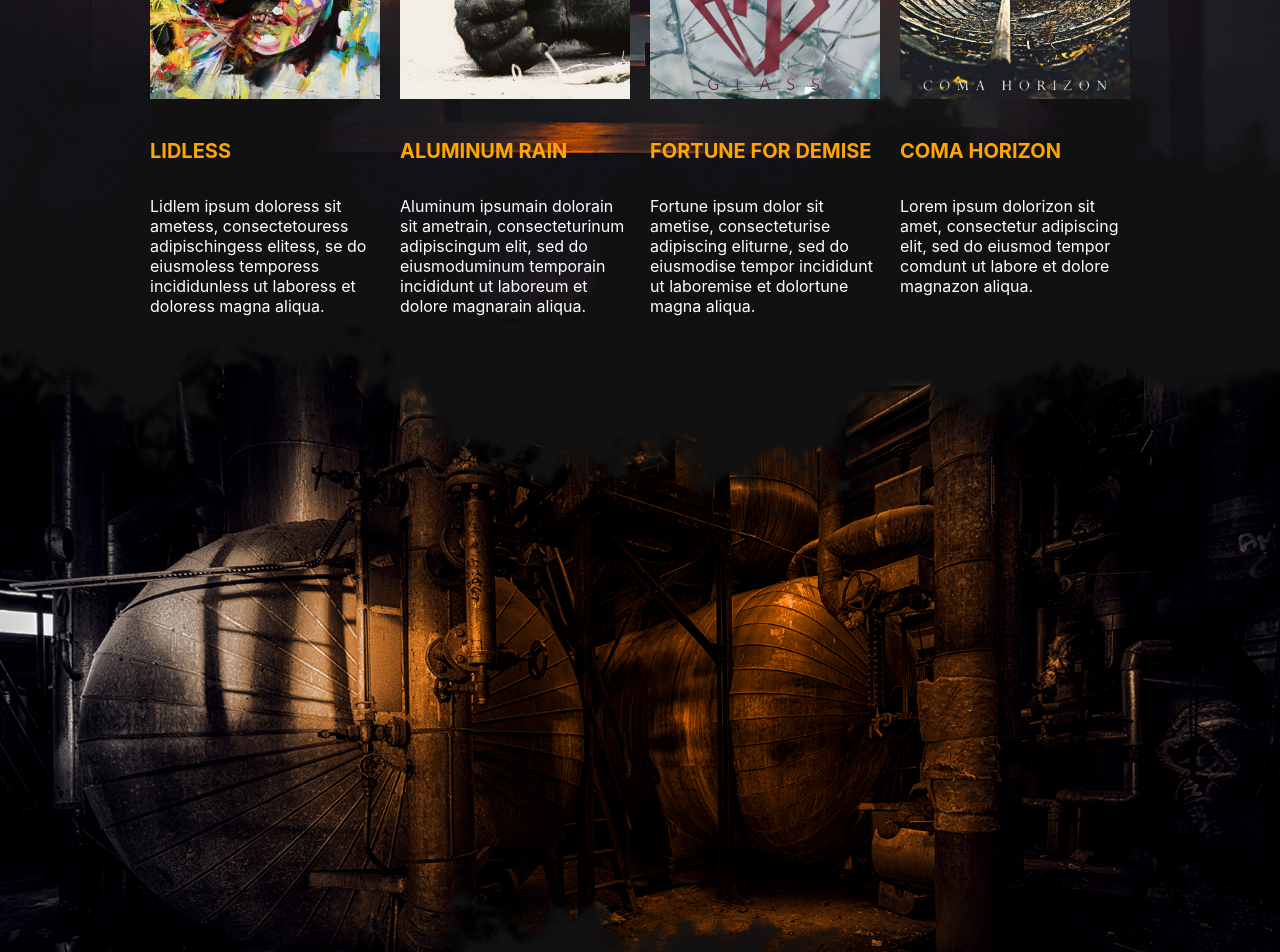
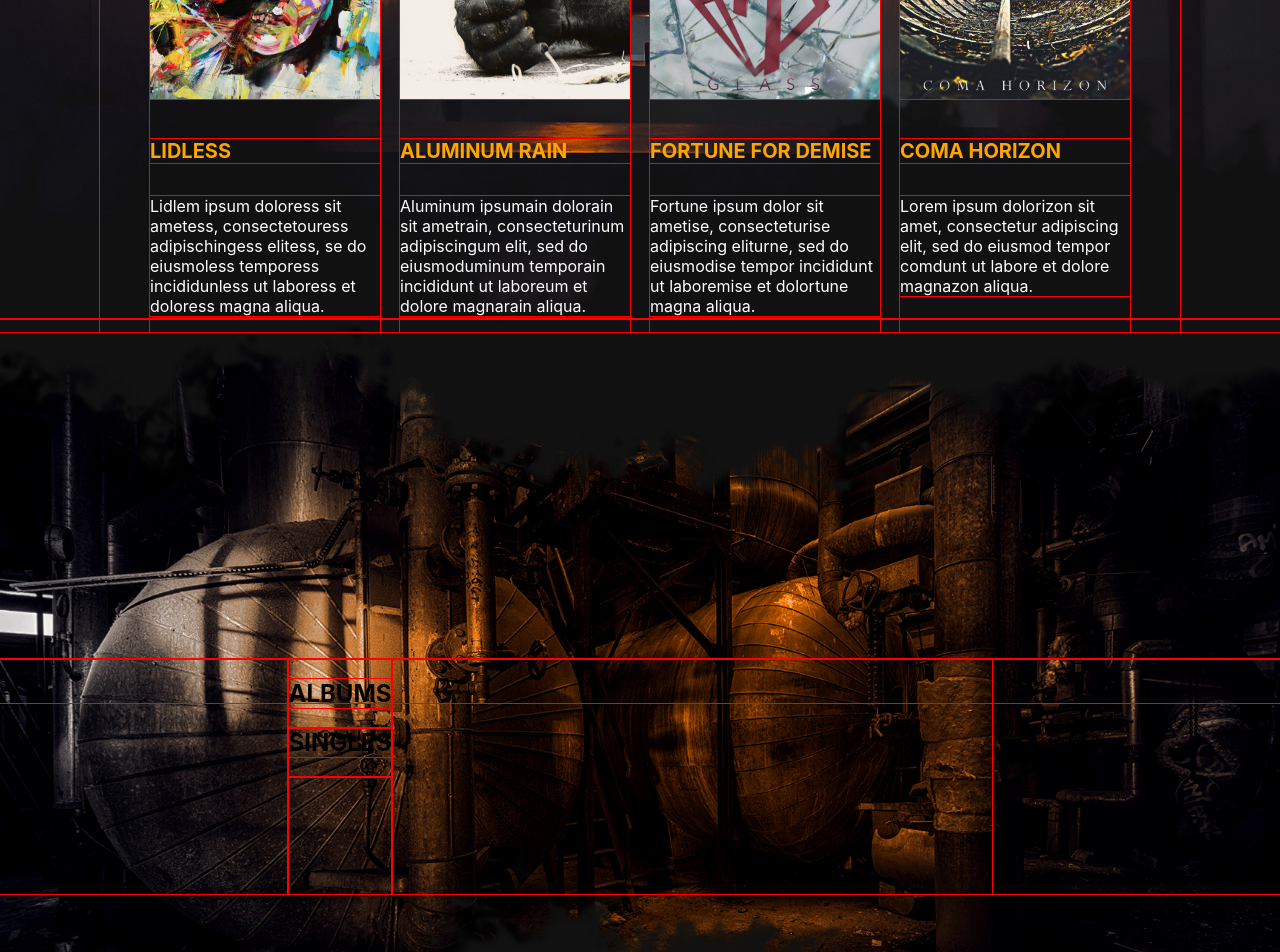
Before and after one commit to m0idodyr/humavoid-homepage, a React (Create React App) app: page / in a window 1280 px wide. Shown: the part 460-1412 px from the top of the page. Built offline with nearby package versions, Linux system fonts and the light colour scheme.

Commit message:
Refactoring and adding carousel components

```diff
--- a/src/app/App.css
+++ b/src/app/App.css
@@ -5,6 +5,10 @@
   100% {
     opacity: 1;
   }
+}
+
+* {
+  outline: 1px solid #f00 !important;
 }
 
 /* ------------------------------------- Utility classes ------------------------------------- */
@@ -47,7 +51,6 @@
   flex-direction: column;
   justify-content: center;
   background: #111111;
-  width: 100%;
 }
 
 .nav-links-wrapper {
@@ -151,14 +154,14 @@
     margin-left: auto;
     margin-right: auto;
     justify-content: center;
-    margin-top: 200px;
+    margin-top: 50px;
     z-index: 1;
   }
 
   .home-section-content-wrapper {
     display: flex;
     justify-content: center;
-    margin-top: 200px;
+    margin-top: 50px;
     z-index: 1;
   }
 
@@ -202,12 +205,10 @@
     color: orange;
     font-size: 20px;
     margin-top: 40px;
-    user-select: text;
   }
 
   .home-section-carousel-showcase-card p {
     color: white;
-    user-select: text;
   }
 
   .home-section-shift-carousel-forward-button {
@@ -232,17 +233,22 @@
     margin-top: 230px;
   }
 
-  .home-section-carousel-content-wrapper div:nth-child(2) {
-    display: none;
+  .music-section {
+    display: flex;
+    flex-direction: column;
+    background-image: url("./../images/Taustakuvat/2_Blank.jpg");
+    background-size: cover;
+    background-repeat: no-repeat;
+    background-position-x: 0;
   }
 
-  .home-section-carousel-content-wrapper div:nth-child(3) {
-    display: none;
+  .music-section-content-wrapper {
+    display: flex;
+    justify-content: center;
+    z-index: 1;
   }
 
-  .home-section-carousel-content-wrapper div:nth-child(4) {
-    display: none;
-  }
+  /*BioSection*/
 
   .bio-section {
     display: flex;
@@ -259,6 +265,8 @@
     z-index: 1;
   }
 
+  /*TourSection*/
+
   .tour-section {
     display: flex;
     flex-direction: column;
@@ -274,6 +282,8 @@
     z-index: 1;
   }
 
+  /*StoreSection*/
+
   .store-section {
     display: flex;
     flex-direction: column;
@@ -288,6 +298,8 @@
     justify-content: center;
     z-index: 1;
   }
+
+  /*ContactSection*/
 
   .contact-section {
     display: flex;
@@ -427,12 +439,10 @@
     color: orange;
     font-size: 20px;
     margin-top: 40px;
-    user-select: text;
   }
 
   .home-section-carousel-showcase-card p {
     color: white;
-    user-select: text;
   }
 
   .home-section-shift-carousel-forward-button {
@@ -457,12 +467,82 @@
     margin-top: 230px;
   }
 
+  /*MusicSection*/
+
+  .music-section {
+    display: flex;
+    flex-direction: column;
+    background-image: url("./../images/Taustakuvat/2_Blank.jpg");
+    background-size: cover;
+    background-repeat: no-repeat;
+  }
+
+  .music-section-content-wrapper {
+    display: flex;
+    justify-content: center;
+    z-index: 1;
+  }
+
+  .music-section-carousel-wrapper {
+    animation: fadeIn 3.5s;
+    display: flex;
+    flex-direction: row;
+  }
+
+  .music-section-carousel-content-wrapper {
+    display: flex;
+    flex-direction: row;
+    flex-wrap: wrap;
+    gap: 20px;
+  }
+
+  .music-section-carousel-showcase-card {
+    display: flex;
+    flex-direction: column;
+    user-select: none;
+    width: 500px;
+    transition-property: all;
+    transition-duration: 0.3s;
+    transition-timing-function: ease;
+    user-select: none;
+  }
+
+  .music-section-carousel-showcase-card h1 {
+    color: orange;
+    font-size: 20px;
+    margin-top: 40px;
+  }
+
+  .music-section-carousel-showcase-card p {
+    color: white;
+  }
+
+  .music-section-shift-carousel-forward-button {
+    background-image: url("./../images/Sivustoelementit/Karuselli_Arrow_Left.svg");
+    background-size: contain;
+    background-repeat: no-repeat;
+    cursor: pointer;
+    height: 50px;
+    width: 50px;
+    transform: rotate(180deg);
+  }
+
+  .music-section-shift-carousel-backwards-button {
+    background-image: url("./../images/Sivustoelementit/Karuselli_Arrow_Left.svg");
+    background-size: contain;
+    background-repeat: no-repeat;
+    cursor: pointer;
+    min-width: 50px;
+    height: 50px;
+    width: 50px;
+  }
+
   /*BioSection*/
 
   .bio-section {
     display: flex;
     flex-direction: column;
-    background-image: url("./../images/Taustakuvat/2_Blank.jpg");
+    background-image: url("./../images/Taustakuvat/3_Blank.jpg");
     background-size: cover;
     background-repeat: no-repeat;
   }
@@ -478,7 +558,7 @@
   .tour-section {
     display: flex;
     flex-direction: column;
-    background-image: url("./../images/Taustakuvat/3_Blank.jpg");
+    background-image: url("./../images/Taustakuvat/4_Blank.jpg");
     background-size: cover;
     background-repeat: no-repeat;
   }
@@ -494,7 +574,7 @@
   .store-section {
     display: flex;
     flex-direction: column;
-    background-image: url("./../images/Taustakuvat/4_Blank.jpg");
+    background-image: url("./../images/Taustakuvat/5_Blank.jpg");
     background-size: cover;
     background-repeat: no-repeat;
   }
@@ -510,7 +590,7 @@
   .contact-section {
     display: flex;
     flex-direction: column;
-    background-image: url("./../images/Taustakuvat/5_Blank.jpg");
+    background-image: url("./../images/Taustakuvat/7_Blank.jpg");
     background-size: cover;
     background-repeat: no-repeat;
   }
--- a/src/app/App.tsx
+++ b/src/app/App.tsx
@@ -14,6 +14,7 @@ import { useRef, useEffect, useState } from "react";
 import BioSection from "./pages/public/BioSection";
 import ContactSection from "./pages/public/ContactSection";
 import HomeSection from "./pages/public/HomeSection";
+import MusicSection from "./pages/public/MusicSection";
 import StoreSection from "./pages/public/StoreSection";
 import TourSection from "./pages/public/TourSection";
 
@@ -24,6 +25,7 @@ import "./App.css";
 export function App() {
   const isLoggedIn = true;
   const home = useRef(null);
+  const music = useRef(null);
   const bio = useRef(null);
   const tour = useRef(null);
   const store = useRef(null);
@@ -55,10 +57,7 @@ export function App() {
   return (
     <>
       <Helmet titleTemplate="%s" defaultTitle="Humavoid - Official">
-        <meta
-          name="description"
-          content="Humavoid - Official React application"
-        />
+        <meta name="description" content="Humavoid - Official" />
       </Helmet>
       <main className="landing-page-wrapper">
         <div className="humavoid-logo" />
@@ -72,6 +71,7 @@ export function App() {
           <nav className="navigation-bar">
             <ul className="nav-links-wrapper">
               <li onClick={() => scrollToSection(home)}>HOME</li>
+              <li onClick={() => scrollToSection(music)}>MUSIC</li>
               <li onClick={() => scrollToSection(bio)}>BIO</li>
               <li onClick={() => scrollToSection(tour)}>TOUR</li>
               <li onClick={() => scrollToSection(store)}>STORE</li>
@@ -83,6 +83,7 @@ export function App() {
         </header>
         <div className="section-wrapper">
           <HomeSection routing={home} />
+          <MusicSection routing={music} />
           <BioSection routing={bio} />
           <TourSection routing={tour} />
           <StoreSection routing={store} />
--- /dev/null
+++ b/src/app/components/imageCarousel.tsx
@@ -0,0 +1,58 @@
+import React from "react";
+import { useState } from "react";
+
+type CarouselProps = {
+  objectArray: Array<any>;
+  cardAmount: number;
+  dynamicClassName: string;
+};
+
+export default function Carousel({
+  objectArray,
+  cardAmount,
+  dynamicClassName,
+}: CarouselProps) {
+  const [array, setArray] = useState(objectArray);
+
+  const shiftForward = () => {
+    let a = array.length - 1;
+    let b = array[a];
+    let [...newArr] = array.slice(0, -1);
+    let rdyArray = [b].concat(newArr);
+    setArray(rdyArray);
+  };
+
+  const shiftBackwards = () => {
+    let a = array[0];
+    let [...newArr] = array.slice(1);
+    let rdyArray = newArr.concat(a);
+    setArray(rdyArray);
+  };
+
+  return (
+    <div className={dynamicClassName + "-carousel-wrapper"}>
+      <div
+        className={dynamicClassName + "-shift-carousel-backwards-button"}
+        onClick={shiftForward}
+      ></div>
+      <div className={dynamicClassName + "-carousel-content-wrapper"}>
+        {array.slice(0, cardAmount).map((item, key) => {
+          return (
+            <div
+              className={dynamicClassName + "-carousel-showcase-card"}
+              key={key}
+            >
+              <img src={item.src} alt={item.alt}></img>
+              <h1>{item.header}</h1>
+              <p>{item.text}</p>
+            </div>
+          );
+        })}
+      </div>
+      <div
+        className={dynamicClassName + "-shift-carousel-forward-button"}
+        onClick={shiftBackwards}
+      ></div>
+    </div>
+  );
+}
--- /dev/null
+++ b/src/app/components/youtubeCarousel.tsx
@@ -0,0 +1,57 @@
+import React from "react";
+import { useState } from "react";
+
+type CarouselProps = {
+  objectArray: Array<any>;
+  cardAmount: number;
+  dynamicClassName: string;
+};
+
+export default function Carousel({
+  objectArray,
+  cardAmount,
+  dynamicClassName,
+}: CarouselProps) {
+  const [array, setArray] = useState(objectArray);
+
+  const shiftForward = () => {
+    let a = array.length - 1;
+    let b = array[a];
+    let [...newArr] = array.slice(0, -1);
+    let rdyArray = [b].concat(newArr);
+    setArray(rdyArray);
+  };
+
+  const shiftBackwards = () => {
+    let a = array[0];
+    let [...newArr] = array.slice(1);
+    let rdyArray = newArr.concat(a);
+    setArray(rdyArray);
+  };
+
+  return (
+    <div className={dynamicClassName + "-carousel-wrapper"}>
+      <div
+        className={dynamicClassName + "-shift-carousel-backwards-button"}
+        onClick={shiftForward}
+      ></div>
+      <div className={dynamicClassName + "-carousel-content-wrapper"}>
+        {array.slice(0, cardAmount).map((item, key) => {
+          return (
+            <div
+              className={dynamicClassName + "-carousel-showcase-card"}
+              key={key}
+            >
+              <iframe src={item.url} allowFullScreen title="Embedded youtube" />
+              <h1>{item.header}</h1>
+            </div>
+          );
+        })}
+      </div>
+      <div
+        className={dynamicClassName + "-shift-carousel-forward-button"}
+        onClick={shiftBackwards}
+      ></div>
+    </div>
+  );
+}
--- a/src/app/pages/public/BioSection.tsx
+++ b/src/app/pages/public/BioSection.tsx
@@ -3,7 +3,7 @@ import React from "react";
 export default function BioSection(props: any) {
   return (
     <section className="bio-section hp-section" ref={props.routing}>
-      <div className="smoke-1"></div>
+      <div className="smoke-2"></div>
       <div className="bio-section-content-wrapper"></div>
     </section>
   );
--- a/src/app/pages/public/ContactSection.tsx
+++ b/src/app/pages/public/ContactSection.tsx
@@ -3,7 +3,7 @@ import React from "react";
 export default function ContactSection(props: any) {
   return (
     <section className="contact-section hp-section" ref={props.routing}>
-      <div className="smoke-2"></div>
+      <div className="smoke-1"></div>
       <div className="contact-section-content-wrapper"></div>
     </section>
   );
--- a/src/app/pages/public/HomeSection.tsx
+++ b/src/app/pages/public/HomeSection.tsx
@@ -1,12 +1,12 @@
 import React from "react";
-import { useState } from "react";
+import ImageCarousel from "../../components/imageCarousel";
 import nelio1 from "./../../../images/Temp/lidless.jpg";
 import nelio2 from "./../../../images/Temp/monkeytrap.jpg";
 import nelio3 from "./../../../images/Temp/glass.jpg";
 import nelio4 from "./../../../images/Temp/comahorizon.jpg";
 
 export default function HomeSection(props: any) {
-  const [array, setArray] = useState([
+  const array = [
     {
       src: nelio1,
       alt: "Picture 1",
@@ -31,47 +31,16 @@ export default function HomeSection(props: any) {
       header: "COMA HORIZON",
       text: "Lorem ipsum dolorizon sit amet, consectetur adipiscing elit, sed do eiusmod tempor comdunt ut labore et dolore magnazon aliqua.",
     },
-  ]);
-
-  const shiftForward = () => {
-    let a = array.length - 1;
-    let b = array[a];
-    let [...newArr] = array.slice(0, -1);
-    let rdyArray = [b].concat(newArr);
-    setArray(rdyArray);
-  };
-
-  const shiftBackwards = () => {
-    let a = array[0];
-    let [...newArr] = array.slice(1);
-    let rdyArray = newArr.concat(a);
-    setArray(rdyArray);
-  };
+  ];
 
   return (
     <section className="home-section hp-section" ref={props.routing}>
       <div className="home-section-content-wrapper">
-        <div className="home-section-carousel-wrapper">
-          <div
-            className="home-section-shift-carousel-backwards-button"
-            onClick={shiftForward}
-          ></div>
-          <div className="home-section-carousel-content-wrapper">
-            {array.slice(0, 4).map((item, key) => {
-              return (
-                <div className="home-section-carousel-showcase-card" key={key}>
-                  <img src={item.src} alt={item.alt}></img>
-                  <h1>{item.header}</h1>
-                  <p>{item.text}</p>
-                </div>
-              );
-            })}
-          </div>
-          <div
-            className="home-section-shift-carousel-forward-button"
-            onClick={shiftBackwards}
-          ></div>
-        </div>
+        <ImageCarousel
+          objectArray={array}
+          cardAmount={4}
+          dynamicClassName={"home-section"}
+        ></ImageCarousel>
       </div>
     </section>
   );
--- /dev/null
+++ b/src/app/pages/public/MusicSection.tsx
@@ -0,0 +1,57 @@
+import React from "react";
+import YoutubeCarousel from "../../components/youtubeCarousel";
+
+export default function MusicSection(props: any) {
+  const array = [
+    {
+      url: "https://www.youtube.com/embed/k7bBtZBRvS8",
+      alt: "Humavoid Aluminum Rain (feat. Iiro Rantala)",
+      header: "Humavoid - Aluminum Rain (feat. Iiro Rantala)",
+    },
+    {
+      url: "https://www.youtube.com/embed/QS87vdQX-IM",
+      alt: "Humavoid - Lidless (Official Music Video) Progressive Metal | Noble Demon",
+      header:
+        "Humavoid - Lidless (Official Music Video) Progressive Metal | Noble Demon",
+    },
+    {
+      url: "https://www.youtube.com/embed/V9duciRi2EA",
+      alt: "Humavoid - Coma Horizon (Official Video)",
+      header: "Humavoid - Coma Horizon (Official Video)",
+    },
+  ];
+
+  return (
+    <section className="music-section hp-section" ref={props.routing}>
+      <div className="smoke-1"></div>
+      <div className="music-section-content-wrapper">
+        <div>
+          <div className="music-header-img"></div>
+          <div className="music-service-icons">
+            <div className="spotify-icon"></div>
+            <div className="itunes-icon"></div>
+            <div className="deezer-img"></div>
+            <div className="amazon-img"></div>
+          </div>
+        </div>
+        <div>
+          <div>
+            <h2>ALBUMS</h2>
+            <div></div>
+          </div>
+          <div>
+            <h2>SINGLES</h2>
+            <div></div>
+          </div>
+        </div>
+        <div>
+          <YoutubeCarousel
+            objectArray={array}
+            cardAmount={1}
+            dynamicClassName={"music-section"}
+          ></YoutubeCarousel>
+        </div>
+      </div>
+    </section>
+  );
+}
--- a/src/app/pages/public/StoreSection.tsx
+++ b/src/app/pages/public/StoreSection.tsx
@@ -3,7 +3,7 @@ import React from "react";
 export default function StoreSection(props: any) {
   return (
     <section className="store-section hp-section" ref={props.routing}>
-      <div className="smoke-1"></div>
+      <div className="smoke-2"></div>
       <div className="store-section-content-wrapper"></div>
     </section>
   );
--- a/src/app/pages/public/TourSection.tsx
+++ b/src/app/pages/public/TourSection.tsx
@@ -3,7 +3,7 @@ import React from "react";
 export default function TourSection(props: any) {
   return (
     <section className="tour-section hp-section" ref={props.routing}>
-      <div className="smoke-2"></div>
+      <div className="smoke-1"></div>
       <div className="tour-section-content-wrapper"></div>
     </section>
   );
--- a/src/index.css
+++ b/src/index.css
@@ -15,6 +15,7 @@ code {
 html {
   min-width: 320px;
   overflow-x: hidden;
+  width: 100%;
 }
 
 ul {
```
